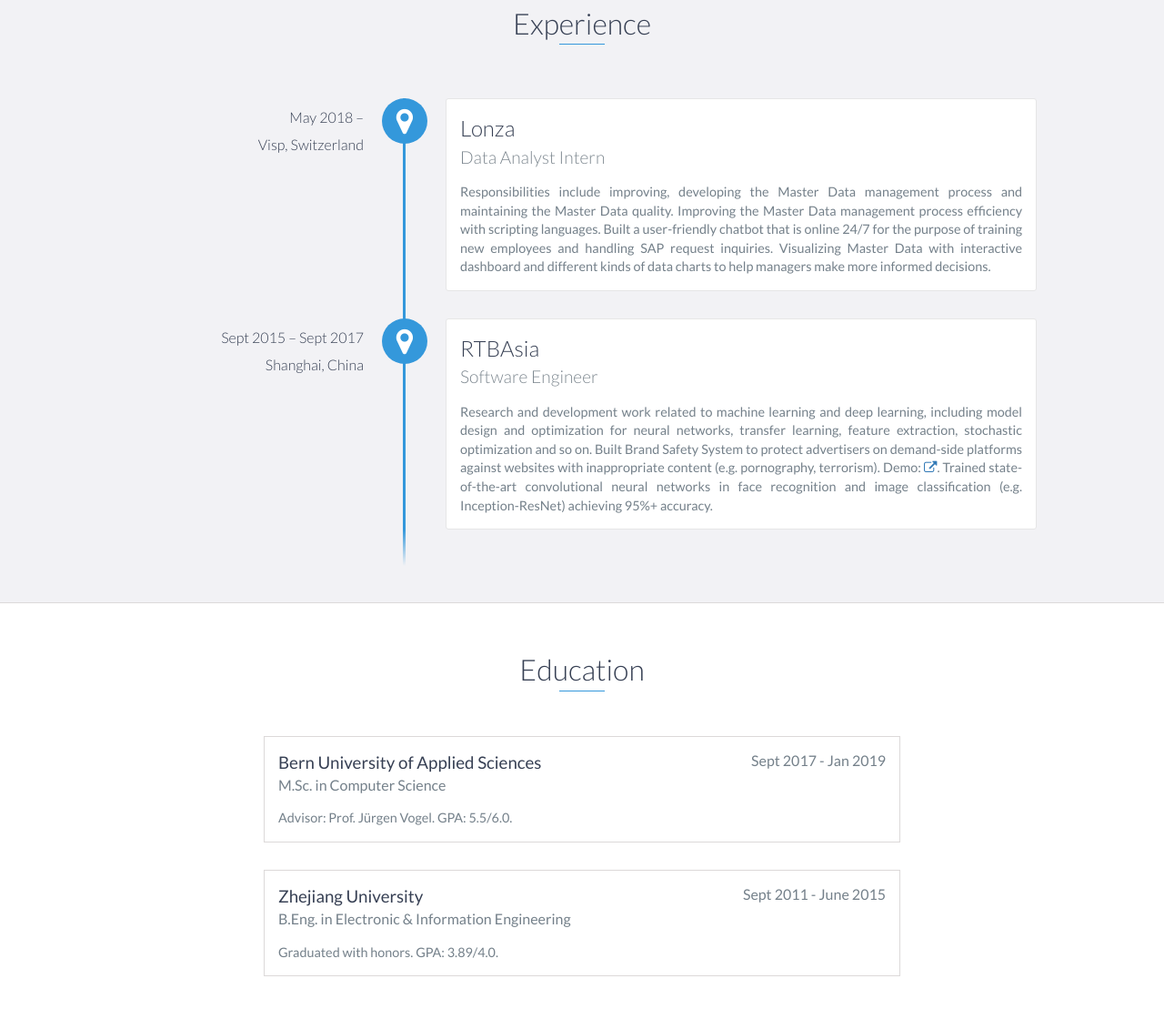
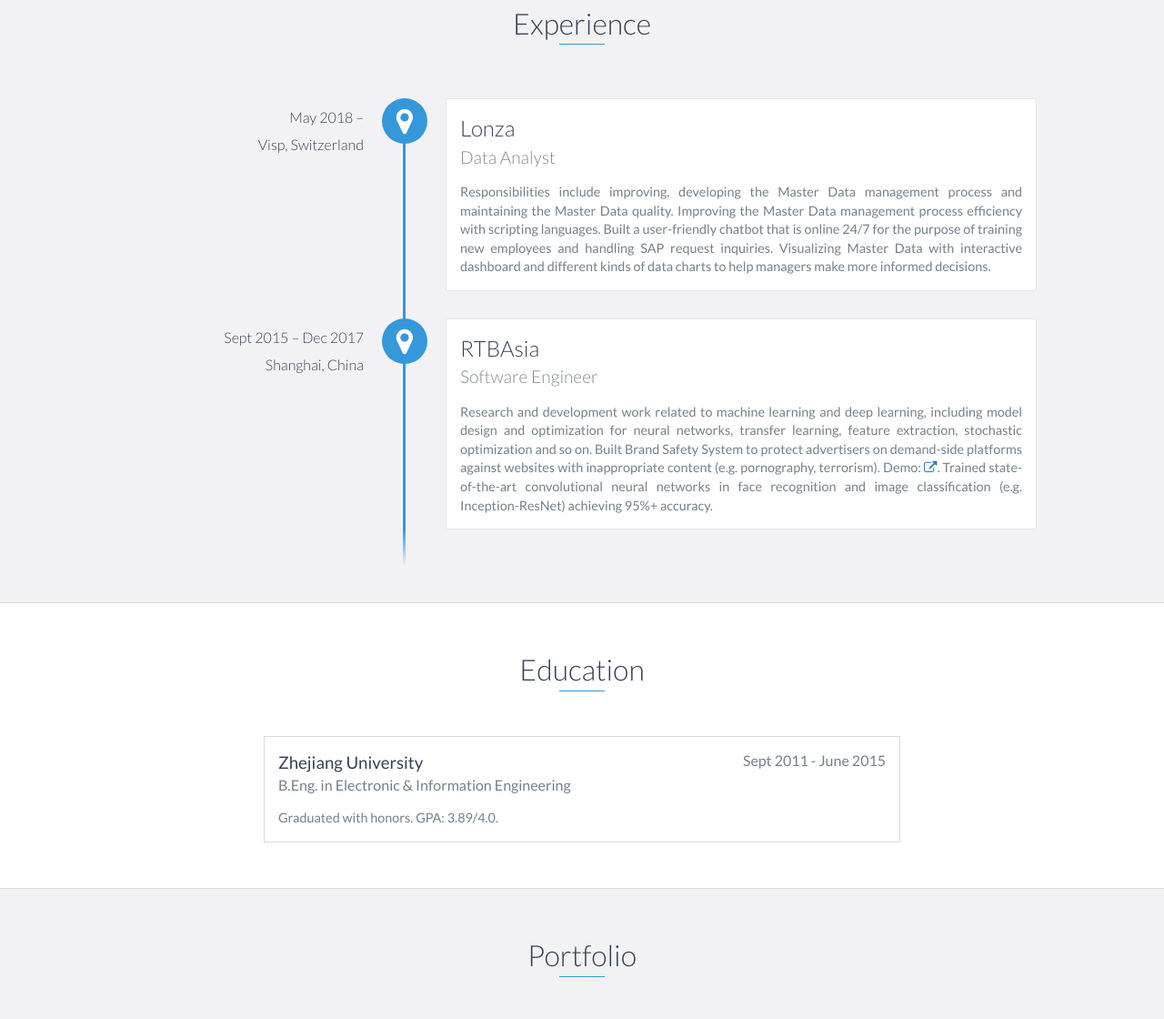
Before and after one commit to Cirevolc/cirevolc.github.io, a plain HTML site: page index.html in a window 1280 px wide. Shown: the part 1074-2194 px from the top of the page at 91% size. Drawn offline with nearby package versions, Linux system fonts and the light colour scheme.

Commit message:
Update index.html

```diff
--- a/index.html
+++ b/index.html
@@ -85,13 +85,13 @@
         <div id="experience-timeline">
             <div data-date="May 2018 – " data-location="Visp, Switzerland">
                 <h3>Lonza</h3>
-                <h4>Data Analyst Intern</h4>
+                <h4>Data Analyst</h4>
                 <p>
                     Responsibilities include improving, developing the Master Data management process and maintaining the Master Data quality. Improving the Master Data management process efficiency with scripting languages. Built a user-friendly chatbot that is online 24/7 for the purpose of training new employees and handling SAP request inquiries. Visualizing Master Data with interactive dashboard and different kinds of data charts to help managers make more informed decisions.
                 </p>
             </div>
 
-            <div data-date="Sept 2015 – Sept 2017" data-location="Shanghai, China">
+            <div data-date="Sept 2015 – Dec 2017" data-location="Shanghai, China">
                 <h3>RTBAsia</h3>
                 <h4>Software Engineer</h4>
                 <p>
@@ -105,15 +105,6 @@
 
     <div id="education">
         <h2 class="heading">Education</h2>
-        <div class="education-block">
-            <h3>Bern University of Applied Sciences</h3>
-            <span class="education-date">Sept 2017 - Jan 2019</span>
-            <h4>M.Sc. in Computer Science</h4>
-            <p>
-                Advisor: Prof. Jürgen Vogel. GPA: 5.5/6.0.
-            </p>
-        </div>
-        <!-- End .education-block -->
 
         <div class="education-block">
             <h3>Zhejiang University</h3>
```
